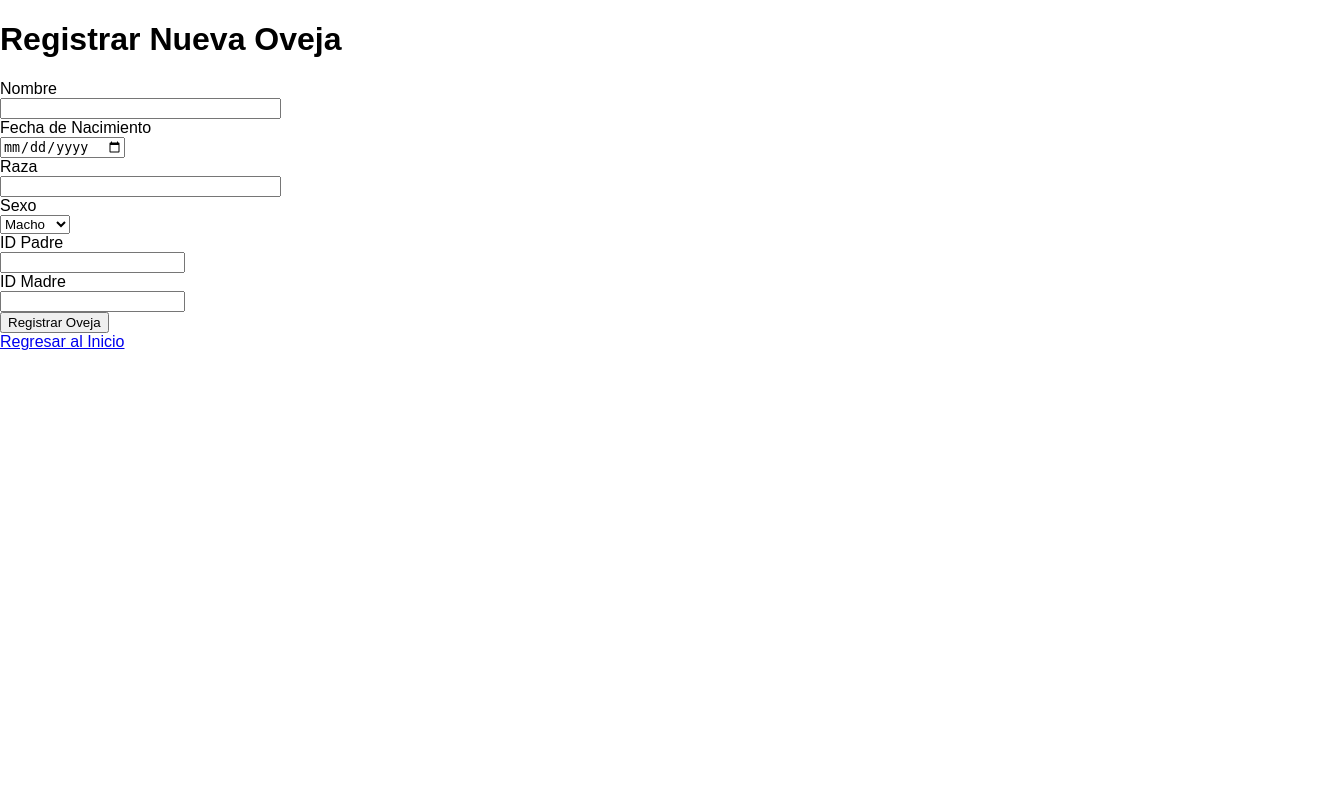
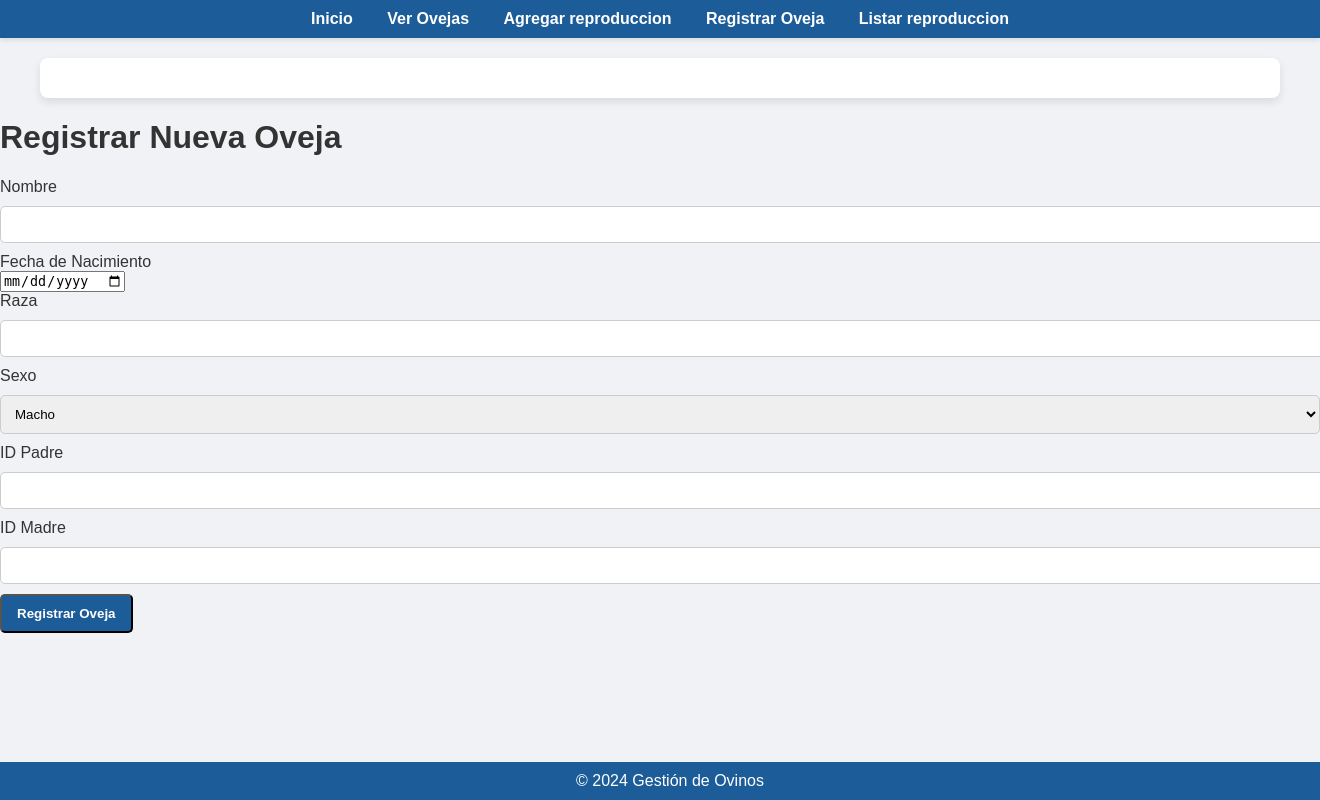
Before and after one commit to MancipeManuel/ovinos_project, a Flask app: page /registrar_oveja in a window 1320 px wide; the page is wider, and only the part inside the window is pictured. Run offline with Flask 3, Linux system fonts and the light colour scheme.

Commit message:
barra de navegacion

```diff
--- a/app/static/styles.css
+++ b/app/static/styles.css
@@ -1,32 +1,115 @@
+/* General */
 body {
-    font-family: Arial, sans-serif;
+    font-family: 'Arial', sans-serif;
+    background-color: #f0f2f5;
+    color: #333;
     margin: 0;
     padding: 0;
-    box-sizing: border-box;
 }
 
-header {
-    background: #333;
-    color: #fff;
-    padding: 1rem;
+/* Navigation Bar */
+.navbar {
+    background-color: #1c5d99;
+    padding: 10px 20px;
+    text-align: center;
+    box-shadow: 0 2px 5px rgba(0, 0, 0, 0.1);
+}
+
+.navbar a {
+    color: #ffffff;
+    text-decoration: none;
+    margin: 0 15px;
+    font-weight: bold;
+}
+
+.navbar a:hover {
+    color: #ffcc00;
+}
+
+/* Main Content */
+.container {
+    max-width: 1200px;
+    margin: 20px auto;
+    padding: 20px;
+    background-color: #ffffff;
+    border-radius: 8px;
+    box-shadow: 0 4px 8px rgba(0, 0, 0, 0.1);
+}
+
+/* Forms */
+form {
+    margin: 20px 0;
+}
+
+input[type="text"],
+input[type="number"],
+select {
+    width: 100%;
+    padding: 10px;
+    margin: 10px 0;
+    border: 1px solid #ccc;
+    border-radius: 5px;
+}
+
+button {
+    background-color: #1c5d99;
+    color: white;
+    padding: 10px 15px;
+    border: none;
+    border-radius: 5px;
+    cursor: pointer;
+    font-weight: bold;
+}
+
+button:hover {
+    background-color: #3c8dbc;
+}
+
+/* Tables */
+table {
+    width: 100%;
+    border-collapse: collapse;
+    margin: 20px 0;
+}
+
+th, td {
+    padding: 12px;
+    border-bottom: 1px solid #ddd;
+    text-align: left;
+}
+
+th {
+    background-color: #1c5d99;
+    color: white;
+}
+
+tr:hover {
+    background-color: #f5f5f5;
+}
+
+/* Footer */
+footer {
+    background-color: #1c5d99;
+    color: white;
+    text-align: center;
+    padding: 10px;
+    position: fixed;
+    bottom: 0;
+    width: 100%;
+}
+/* Botones estilizados */
+.btn {
+    display: inline-block;
+    padding: 10px 15px;
+    background-color: #1c5d99;
+    color: white;
+    text-decoration: none;
+    border-radius: 5px;
+    font-weight: bold;
     text-align: center;
 }
 
-nav ul {
-    list-style-type: none;
-    padding: 0;
+.btn:hover {
+    background-color: #3c8dbc;
+    color: white;
 }
-
-nav ul li {
-    display: inline;
-    margin: 0 1rem;
-}
-
-nav ul li a {
-    color: #fff;
-    text-decoration: none;
-}
-
-main {
-    padding: 2rem;
-}
--- a/app/templates/registro_oveja.html
+++ b/app/templates/registro_oveja.html
@@ -6,6 +6,19 @@
     <link rel="stylesheet" href="{{ url_for('static', filename='styles.css') }}">
 </head>
 <body>
+    <div class="navbar">
+        <a href="{{ url_for('index') }}">Inicio</a>
+        <a href="{{ url_for('listar_ovejas') }}">Ver Ovejas</a>
+        <a href="{{url_for('registrar_reproduccion')}}">Agregar reproduccion</a>
+        <a href="{{ url_for('registrar_oveja') }}">Registrar Oveja</a>
+        <a href="{{url_for('listar_reproduccion')}}">Listar  reproduccion</a></li>
+    </div>
+    <div class="container">
+        {% block content %}{% endblock %}
+    </div>
+    <footer>
+        &copy; 2024 Gestión de Ovinos
+    </footer>
     <h1>Registrar Nueva Oveja</h1>
     <form method="POST" action="{{ url_for('registrar_oveja') }}">
         {{ form.hidden_tag() }}
@@ -56,9 +69,8 @@
             {% endfor %}
         </div>
         <div>
-            {{ form.submit() }}
+            {{ form.submit(class_='btn') }}
         </div>
-        <a href="{{ url_for('index') }}" class="btn">Regresar al Inicio</a>
         </div>
     </form>
 </body>
```
Also changed, not shown: app/templates/base.html (+13 -14 lines), app/templates/editar_oveja.html (+14 -1 lines), app/templates/editar_reproduccion.html (+15 -1 lines), app/templates/index.html (+13 -15 lines), app/templates/listar_ovejas.html (+14 -5 lines), app/templates/listar_reproduccion.html (+15 -4 lines), app/templates/registrar_reproduccion.html (+15 -1 lines).
